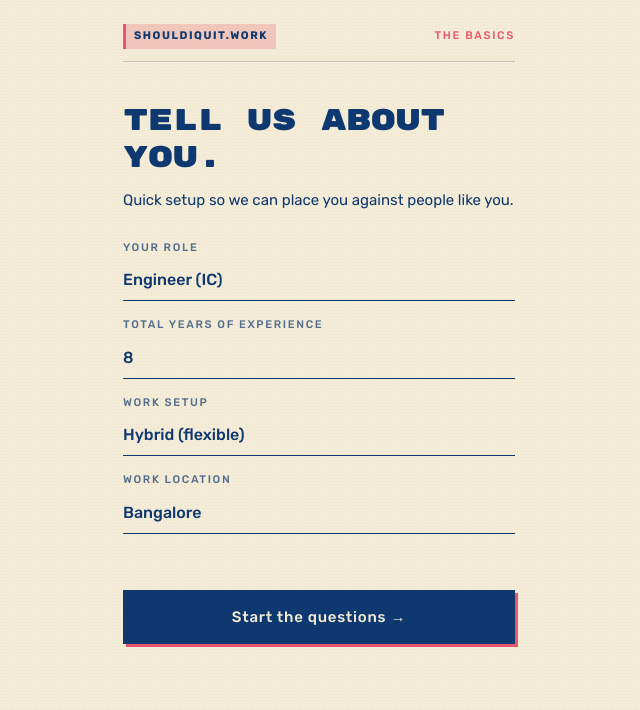
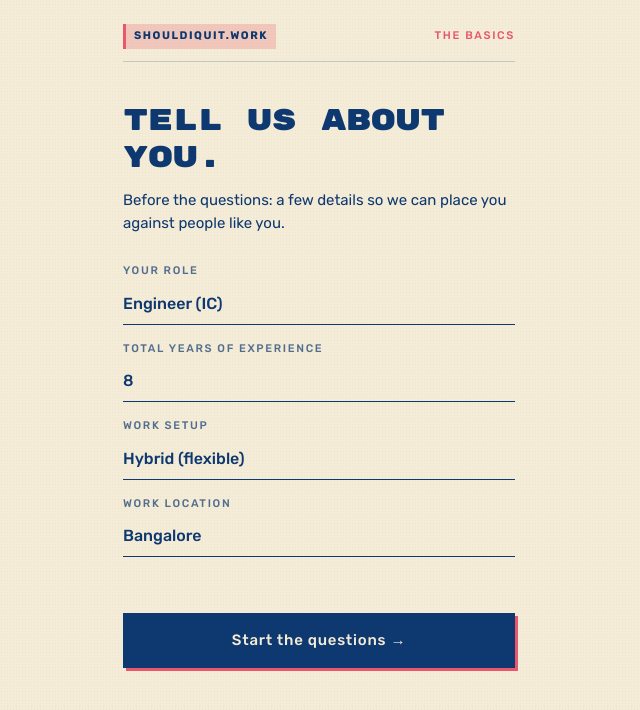
Before and after one commit to rathina-prabu/shouldiquit, a Next.js app: page /start in a window 1280 px wide. Shown: the top 710 px of the page, without its empty margins (321-961 px from the left). Built offline with nearby package versions, Linux system fonts and the light colour scheme.

Commit message:
copy: /start intro opener — 'Before the questions: …'

```diff
--- a/app/start/page.tsx
+++ b/app/start/page.tsx
@@ -80,7 +80,7 @@ function StartForm() {
         Tell us about you.
       </h1>
       <p className="text-[15px] leading-[1.55] mb-7">
-        Quick setup so we can place you against people like you.
+        Before the questions: a few details so we can place you against people like you.
       </p>
 
       <Field label="Your role">
```
